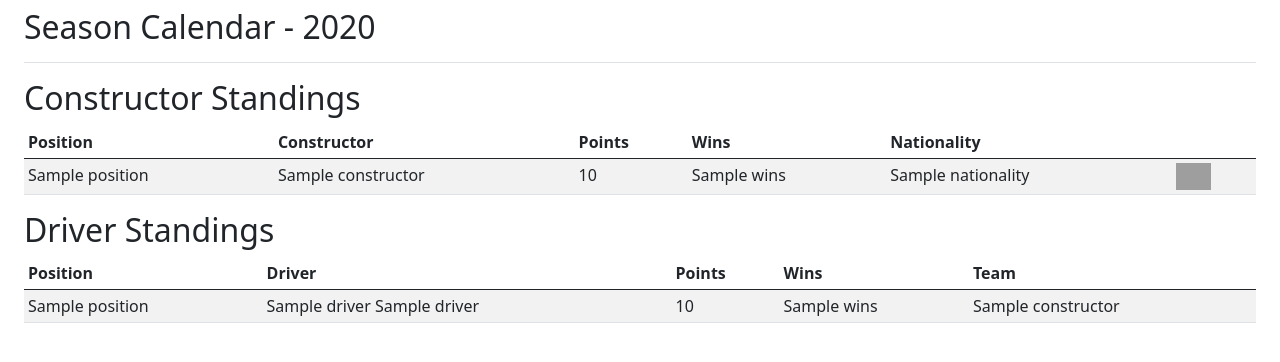
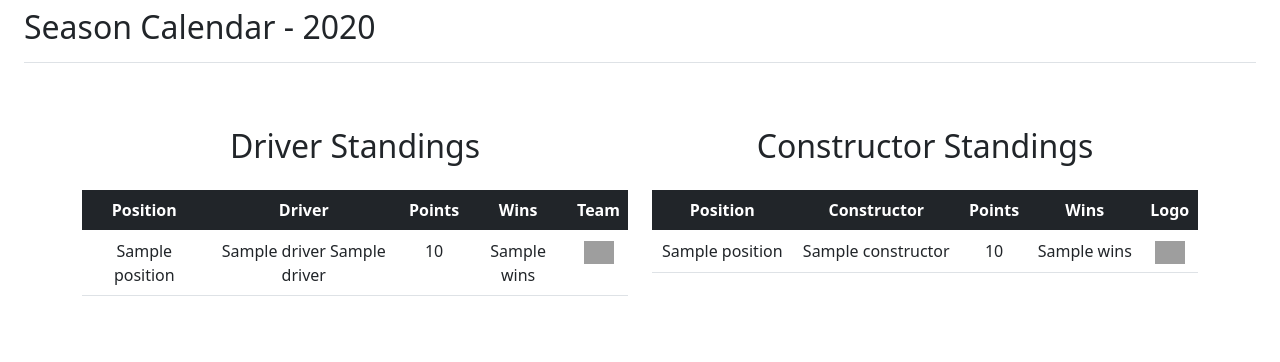
Before and after one commit to PaoloAttardi/F1_data, a Flask app: template templates/index.html in a window 1280 px wide. Shown: the part 56-418 px from the top of the page. Run offline with Flask 2, Linux system fonts and the light colour scheme; the template is opened without the code that fills it: most values are stand-ins (such as "Sample title", 1, 10 or a date in 2020); grey boxes are pictures that could not be loaded.

Commit message:
2025 update and general fixes

```diff
--- a/main.py
+++ b/main.py
@@ -1,82 +1,60 @@
 from flask import Flask
 from flask import render_template
 from flask import request
+from fastf1.ergast import Ergast
+from analisys import DataTelemetry, RaceAnalisys, DriversLap
+
 import fastf1 as ff1
 import datetime
-import pytz
 import requests
 
-from analisys import DataTelemetry, RaceAnalisys, DriversLap
-
-ff1.Cache.enable_cache('../cache')
-
-driverName = {
-    '1': 'VER',
-    '2': 'SAE',
-    '3': 'RIC',
-    '4': 'NOR',
-    '5': 'VET',
-    '6': 'LAT',
-    '10': 'GAS',
-    '11': 'PER',
-    '14': 'ALO',
-    '16': 'LEC',
-    '18': 'STR',
-    '20': 'MAG',
-    '22': 'TSU',
-    '23': 'ALB',
-    '24': 'ZHO',
-    '31': 'OCO',
-    '44': 'HAM',
-    '47': 'SCH',
-    '55': 'SAI',
-    '63': 'RUS',
-    '77': 'BOT',
-    '27': 'HUL',
-    '19': 'DVR',
-    '88': 'KUB',
-    '21': 'NDV',
-    '81': 'PIA'
-    }
+ff1.Cache.enable_cache('cache')
+ergast = Ergast()
 
 app = Flask(__name__)
 
 @app.route("/")
-def getEventsList():
+def LoadHomePage():
     x = datetime.datetime.now()
-    session = ff1.get_event_schedule(x.year, include_testing=False)
-    session = session.values.tolist()
-    c = requests.get('http://ergast.com/api/f1/current/constructorStandings.json')
-    d = requests.get('http://ergast.com/api/f1/current/driverStandings.json')
-    constructor_Standings = c.json()
-    driver_Standings = d.json()
+    session = ff1.get_event_schedule(x.year, include_testing=True).values.tolist()
+    constructor_Standings = ergast.get_constructor_standings(season=x.year,result_type='raw')
+    driver_Standings = ergast.get_driver_standings(season=x.year,result_type='raw')
     return render_template('index.html', session=session, today=datetime.datetime.now(),
-     constructor_Standings=constructor_Standings['MRData']['StandingsTable']["StandingsLists"][0]['ConstructorStandings'],
-     driver_Standings=driver_Standings['MRData']['StandingsTable']["StandingsLists"][0]['DriverStandings'],
+     constructor_Standings=constructor_Standings[0]['ConstructorStandings'],
+     driver_Standings=driver_Standings[0]['DriverStandings'],
      year=x.year)
 
 @app.route("/<int:round>/<string:session>", methods = ['GET', 'POST'])
 def getEvent(round, session):
     x = datetime.datetime.now()
-    event = ff1.get_session(x.year,round,session)
+    if round == 0:
+        event = ff1.get_testing_session(x.year,1,int(session.split()[-1])) # hardcoded test_number = 1, will break if multiple tests take places in the same year
+    else: event = ff1.get_session(x.year,round,session)
     event.load()
-    d = event.drivers
-    drivers = []
-    for item in d:
-        drivers.append(driverName[item])
+    drivers = {}
     if(session != 'Qualifying'):
-        result = event.results[['Position','FullName','GridPosition','TeamName','Points','Abbreviation']].values.tolist()
+        result = event.results[['Position','FullName','GridPosition','TeamName','Points','Abbreviation','DriverNumber']]
+        result = result.copy()
+        result.loc[:, 'LapTime'] = 'No Recorded Time'
         # get F.L. for every driver
-        for driver_result in result:
-            driver_result.append(str(event.laps.pick_driver(driver_result[5]).pick_fastest()['LapTime'])[10:19])
-        # result.sort(key=['LapTime']) need to be sorted
+        for idx in range(len(result)):
+            drivers[result['DriverNumber'].iloc[idx]] = result['Abbreviation'].iloc[idx]
+            if event.laps.pick_drivers(result['Abbreviation'].iloc[idx]).pick_fastest() is not None:
+                result.loc[result['DriverNumber'].iloc[idx], 'LapTime'] = str(event.laps.pick_drivers(result['Abbreviation'].iloc[idx]).pick_fastest()['LapTime'])[10:19]
+        if result['Position'].isna().all():
+            result.sort_values(by='LapTime', ignore_index=True, inplace=True) # need to be sorted for test events
+            result.loc[:,'Position'] = result.index + 1
+
     else:
         # change lap time format for Q1, Q2, Q3
-        result = event.results[['Position','FullName','TeamName','Q1','Q2','Q3']].values.tolist()
-        for driver_result in result:
-            driver_result[3] = str(driver_result[3])[10:19]
-            driver_result[4] = str(driver_result[4])[10:19]
-            driver_result[5] = str(driver_result[5])[10:19]
+        result = event.results[['Position','FullName','TeamName','Q1','Q2','Q3','Abbreviation','DriverNumber']]
+        result[["Q1", "Q2", "Q3"]] = result[["Q1", "Q2", "Q3"]].astype(str)
+        for idx in range(len(result)):
+            drivers[result['DriverNumber'].iloc[idx]] = result['Abbreviation'].iloc[idx]
+            result.loc[result['DriverNumber'].iloc[idx], 'Q1'] = result['Q1'].iloc[idx][10:19]
+            result.loc[result['DriverNumber'].iloc[idx], 'Q2'] = result['Q2'].iloc[idx][10:19]
+            result.loc[result['DriverNumber'].iloc[idx], 'Q3'] = result['Q3'].iloc[idx][10:19]
+
     if(request.method == 'POST'):
         firstDriver = request.form['FirstDriver']
         secondDriver = request.form['SecondDriver']
@@ -93,9 +71,9 @@ def getEvent(round, session):
             header, laps = DriversLap([firstDriver, secondDriver, thirdDriver, fourthDriver], event)
             return render_template('dataAnalisys.html', drivers=drivers, result=result, session_name = event.event.EventName,
                 session_type = session, file_name=file_name, header=header, laps=laps)
-    return render_template('dataView.html', drivers=drivers, result=result, session_name = event.event.EventName,
+    return render_template('dataView.html', drivers=drivers, result=result.values.tolist(), session_name = event.event.EventName,
     session_type = session)
 
 if __name__ == "__main__":
-    # ff1.Cache.clear_cache('../cache')
+    ff1.Cache.clear_cache('cache')
     app.run(host="0.0.0.0", port=80, debug=True)
--- a/templates/index.html
+++ b/templates/index.html
@@ -38,10 +38,10 @@
             Session</button>
           <ul class="dropdown-menu">
             <li><a class="dropdown-item" href='{{item[0]}}\{{item[7]}}'>{{item[7]}}</a></li>
-            <li><a class="dropdown-item" href='{{item[0]}}\{{item[9]}}'>{{item[9]}}</a></li>
-            <li><a class="dropdown-item" href='{{item[0]}}\{{item[11]}}'>{{item[11]}}</a></li>
-            <li><a class="dropdown-item" href={{item[0]}}\{{item[13]}}>{{item[13]}}</a></li>
-            <li><a class="dropdown-item" href={{item[0]}}\{{item[15]}}>{{item[15]}}</a></li>
+            <li><a class="dropdown-item" href='{{item[0]}}\{{item[10]}}'>{{item[10]}}</a></li>
+            <li><a class="dropdown-item" href='{{item[0]}}\{{item[13]}}'>{{item[13]}}</a></li>
+            <li><a class="dropdown-item" href={{item[0]}}\{{item[16]}}>{{item[16]}}</a></li>
+            <li><a class="dropdown-item" href={{item[0]}}\{{item[19]}}>{{item[19]}}</a></li>
           </ul>
         </div>
       </div>
@@ -49,17 +49,52 @@
     {% endfor %}
   </ol>
 
-  <h2>Constructor Standings</h2>
+  <div class="container mt-5">
+    <div class="row">
+      <!-- Driver Standings -->
+      <div class="col-md-6">
+        <h2 class="mb-4 text-center">Driver Standings</h2>
         <div class="table-responsive">
-    <table class="table table-striped table-sm">
-      <thead>
+            <table class="table text-center">
+                <thead class="table-dark">
                     <tr>
-          <th scope="col">Position</th>
-          <th scope="col">Constructor</th>
-          <th scope="col">Points</th>
-          <th scope="col">Wins</th>
-          <th scope="col">Nationality</th>
-          <th scope="col"></th>
+                        <th>Position</th>
+                        <th>Driver</th>
+                        <th>Points</th>
+                        <th>Wins</th>
+                        <th>Team</th>
+                    </tr>
+                </thead>
+                <tbody>
+                    {% for driver in driver_Standings %}
+                    <tr>
+                        <td>{{driver['position']}}</td>
+                        <td>{{driver['Driver']['givenName']}} {{driver['Driver']['familyName']}}</td>
+                        <td>{{driver['points']}}</td>
+                        <td>{{driver['wins']}}</td>
+                        <td>
+                          <img class="img-fluid" height="30" width="30"
+                              src="{{ url_for('static', filename='asset/team_logo/' + driver['Constructors'][0]['name'] + '.png' ) }}">
+                      </td>
+                    </tr>
+                    {% endfor %}
+                </tbody>
+            </table>
+        </div>
+      </div>
+
+        <!-- Constructor Standings -->
+        <div class="col-md-6">
+            <h2 class="mb-4 text-center">Constructor Standings</h2>
+            <div class="table-responsive">
+                <table class="table text-center">
+                    <thead class="table-dark">
+                        <tr>
+                            <th>Position</th>
+                            <th>Constructor</th>
+                            <th>Points</th>
+                            <th>Wins</th>
+                            <th>Logo</th>
                         </tr>
                     </thead>
                     <tbody>
@@ -69,39 +104,18 @@
                             <td>{{constructor['Constructor']['name']}}</td>
                             <td>{{constructor['points']}}</td>
                             <td>{{constructor['wins']}}</td>
-          <td>{{constructor['Constructor']['nationality']}}</td>
-          <td><img class="img-fluid" height="35" width="35" src={{ url_for('static',
-            filename='asset/team_logo/' + constructor['Constructor']['name'] + '.png' ) }}></td>
+                            <td>
+                                <img class="img-fluid" height="30" width="30"
+                                     src="{{ url_for('static', filename='asset/team_logo/' + constructor['Constructor']['name'] + '.png' ) }}">
+                            </td>
                         </tr>
                         {% endfor %}
                     </tbody>
                 </table>
             </div>
-
-  <h2>Driver Standings</h2>
-  <div class="table-responsive">
-    <table class="table table-striped table-sm">
-      <thead>
-        <tr>
-          <th scope="col">Position</th>
-          <th scope="col">Driver</th>
-          <th scope="col">Points</th>
-          <th scope="col">Wins</th>
-          <th scope="col">Team</th>
-        </tr>
-      </thead>
-      <tbody>
-        {% for driver in driver_Standings %}
-        <tr>
-          <td>{{driver['position']}}</td>
-          <td>{{driver['Driver']['givenName']}} {{driver['Driver']['familyName']}}</td>
-          <td>{{driver['points']}}</td>
-          <td>{{driver['wins']}}</td>
-          <td>{{driver['Constructors'][0]['name']}}</td>
-        </tr>
-        {% endfor %}
-      </tbody>
-    </table>
+        </div>
+    </div>
+</div>
   </div>
 </main>
 
--- a/templates/navbar.html
+++ b/templates/navbar.html
@@ -19,7 +19,7 @@
     <div id="preloader"></div>
     <nav class="navbar navbar-expand-md navbar-dark bg-dark g-3 fixed-top">
         <div class="container-fluid">
-            <a class="navbar-brand" href="">F1 Data</a>
+            <a class="navbar-brand" href="/">F1 Data</a>
             <div class="collapse navbar-collapse" id="navbarCollapse">
                 <ul class="navbar-nav me-auto">
                     <!--<li class="nav-item">
```
Also changed, not shown: templates/dataView.html (+3 -8 lines), static/asset/team_logo/Alfa Romeo.png (deleted), static/asset/team_logo/AlphaTauri.png (deleted), static/asset/team_logo/Kick Sauber.png (added), static/asset/team_logo/RB F1 Team.png (added), static/asset/team_logo/Racing Bulls.png (added), static/asset/team_logo/Sauber.png (added), 1 other file. Lines whose indentation alone changed are shown as unchanged.
